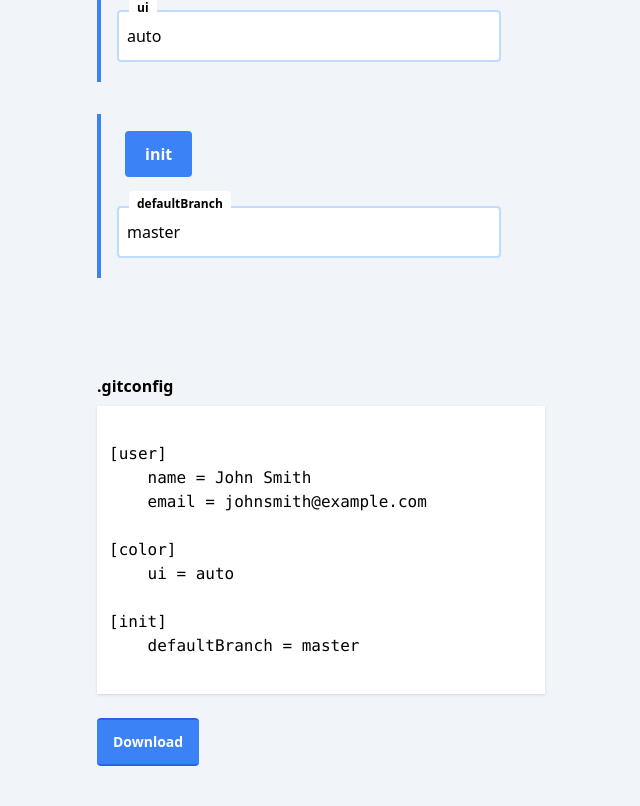
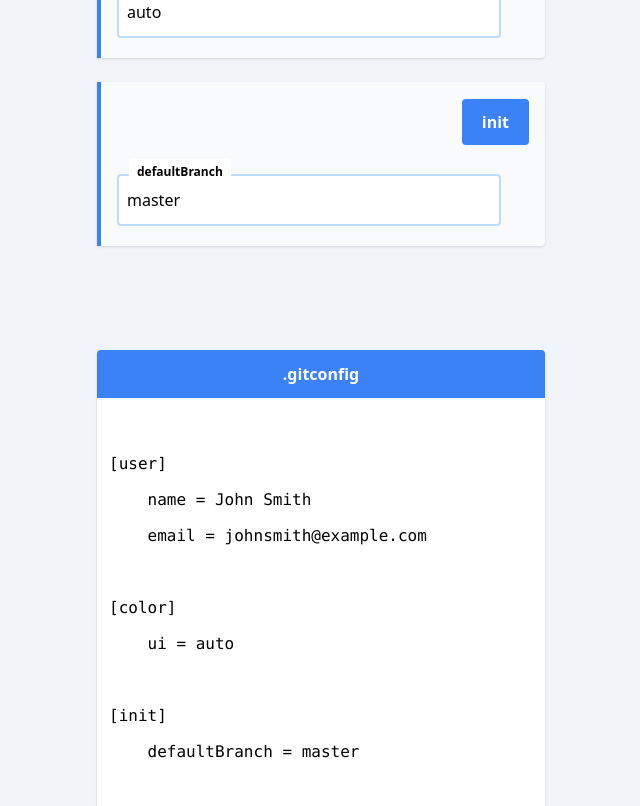
Before and after one commit to iaseth/gitget, a React (Vite) app: page / in a window 1280 px wide. Shown: the part 514-1320 px from the top of the page, without its empty margins (319-959 px from the left). Built offline with nearby package versions, Linux system fonts and the light colour scheme.

Commit message:
Minor styling changes to GitConfig

```diff
--- a/src/App/GitConfig/GitConfig.jsx
+++ b/src/App/GitConfig/GitConfig.jsx
@@ -37,7 +37,7 @@ export default function GitConfig () {
 	console.table(props);
 
 	return (
-		<main  className="py-4 bg-slate-100 space-y-8">
+		<main  className="bg-slate-100 space-y-8">
 			<Input {...{props, setProp, sections}} />
 			<Output {...{props, sections}} />
 		</main>
--- a/src/App/GitConfig/Input/Input.jsx
+++ b/src/App/GitConfig/Input/Input.jsx
@@ -6,7 +6,7 @@ import TextInput from './TextInput';
 export default function Input ({props, setProp, sections}) {
 
 	return (
-		<main className="py-4 bg-slate-100 space-y-8">
+		<main className="px-4 py-4 bg-slate-100 space-y-6">
 			{sections.map(section => <InputSection key={section.name} {...{props, setProp, section}} />)}
 		</main>
 	);
--- a/src/App/GitConfig/Input/InputSection.jsx
+++ b/src/App/GitConfig/Input/InputSection.jsx
@@ -9,8 +9,8 @@ export default function InputSection ({props, setProp, section}) {
 	const toggle = () => setExpanded(x => !x);
 
 	return (
-		<section className="container px-4 py-3 border-l-4 border-blue-500">
-			<h4 className="px-2 py-4">
+		<section className="container px-4 py-3 bg-slate-50 border-l-4 border-blue-500 shadow rounded-r">
+			<h4 className="py-4 text-right">
 				<span className="bg-blue-500 text-white px-5 py-3 rounded select-none cursor-pointer" onClick={toggle}>{section.name}</span>
 			</h4>
 
--- a/src/App/GitConfig/Output/Output.jsx
+++ b/src/App/GitConfig/Output/Output.jsx
@@ -15,11 +15,14 @@ export default function Output ({props, sections}) {
 	return (
 		<main className="bg-slate-100 px-4 py-12">
 			<section className="container">
-				<h4 className="">.gitconfig</h4>
+
 			</section>
 
-			<section className="container my-2 px-3 py-3 bg-white shadow">
-				<pre>{output}</pre>
+			<section className="container my-2 rounded shadow overflow-hidden">
+				<h4 className="bg-blue-500 text-white px-3 py-3 text-center">.gitconfig</h4>
+				<div className="px-3 py-3 bg-white">
+					<pre className="leading-9">{output}</pre>
+				</div>
 			</section>
 
 			<section className="container py-4">
```
